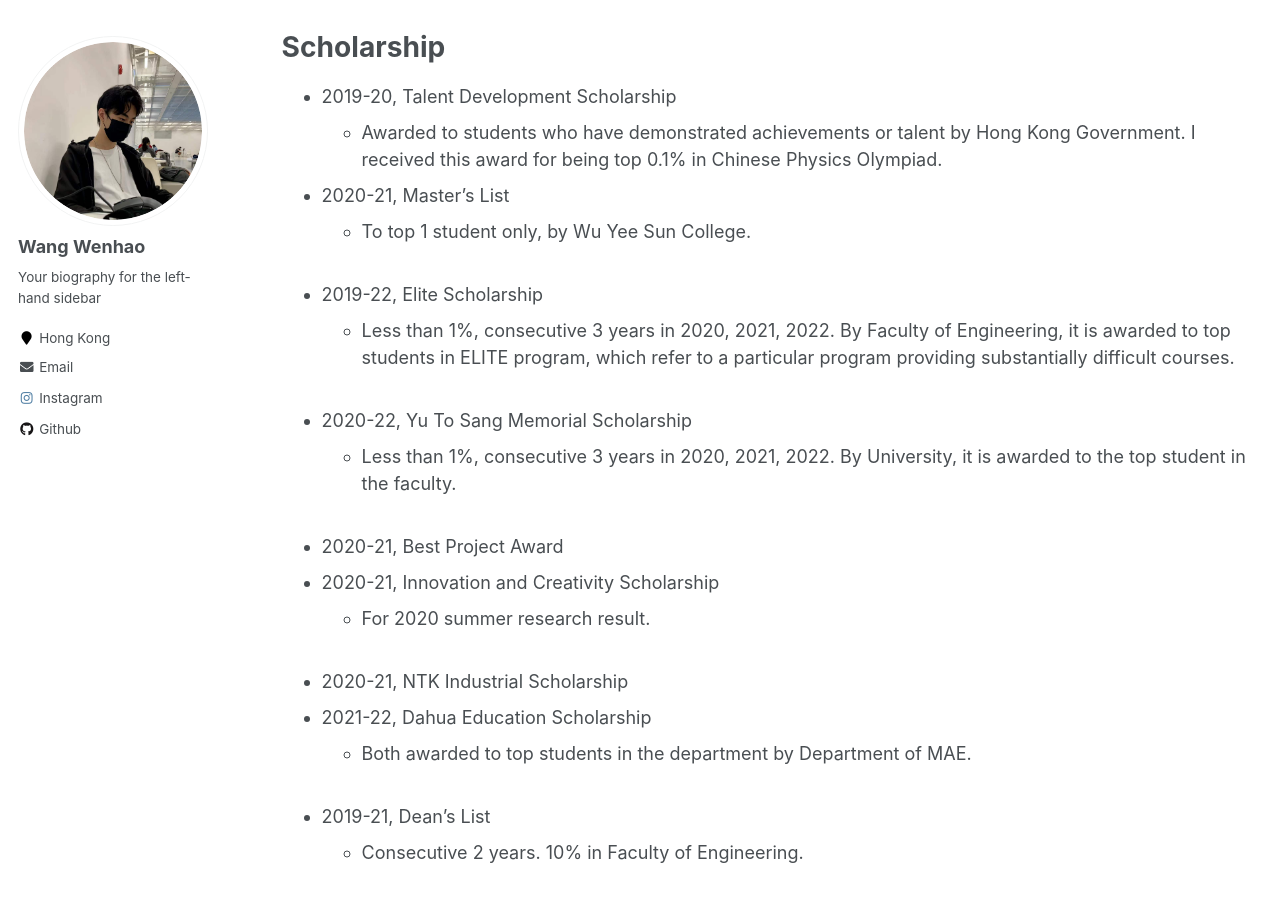
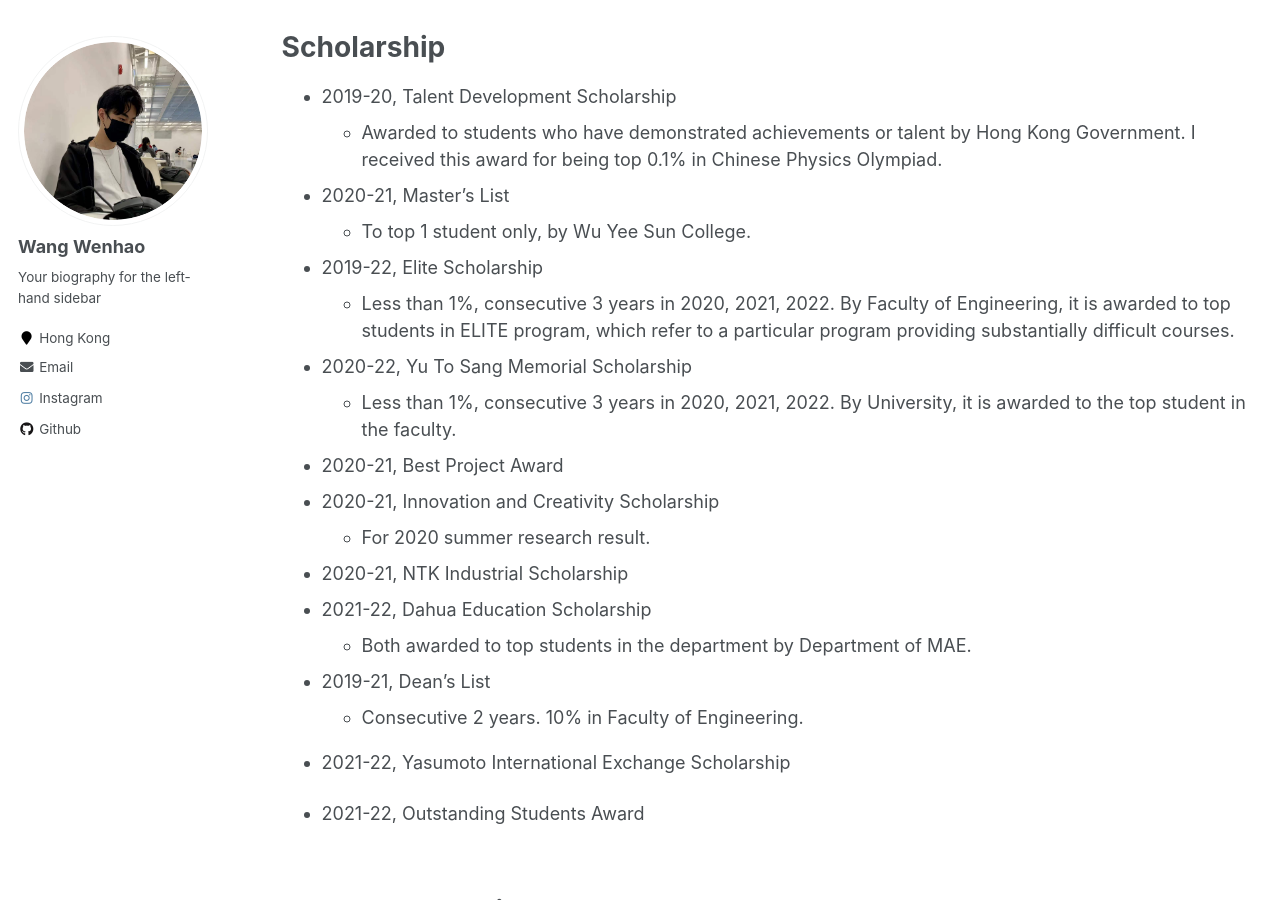
Before and after one commit to Hao-Starrr/Hao-Starrr.github.io, a Jekyll site: the page built from _pages/cv.md, in a window 1280 px wide and 900 px high, scrolled down 519 px. Built offline with Jekyll 4.4.1, drawn with Linux system fonts in a browser that asks for light colours.

Commit message:
kramdown different space line correction

```diff
--- a/_pages/cv.md
+++ b/_pages/cv.md
@@ -30,36 +30,28 @@ redirect_from:
 
 - 2019-20, Talent Development Scholarship
   - Awarded to students who have demonstrated achievements or talent by Hong Kong Government. I received this award for being top 0.1% in Chinese Physics Olympiad.
-<br />
 
 - 2020-21, Master's List
   - To top 1 student only, by Wu Yee Sun College.
-<br />
 
 - 2019-22, Elite Scholarship
   - Less than 1%, consecutive 3 years in 2020, 2021, 2022. By Faculty of Engineering, it is awarded to top students in ELITE program, which refer to a particular program providing substantially difficult courses.
-<br />
 
 - 2020-22, Yu To Sang Memorial Scholarship
   - Less than 1%, consecutive 3 years in 2020, 2021, 2022. By University, it is awarded to the top student in the faculty.
-<br />
 
 - 2020-21, Best Project Award
 - 2020-21, Innovation and Creativity Scholarship
   - For 2020 summer research result.
-<br />
 
 - 2020-21, NTK Industrial Scholarship
 - 2021-22, Dahua Education Scholarship
   - Both awarded to top students in the department by Department of MAE.
-<br />
 
 - 2019-21, Dean’s List
   - Consecutive 2 years. 10% in Faculty of Engineering.
-<br />
 
 - 2021-22, Yasumoto International Exchange Scholarship
-<br />
 
 - 2021-22, Outstanding Students Award
 
```
